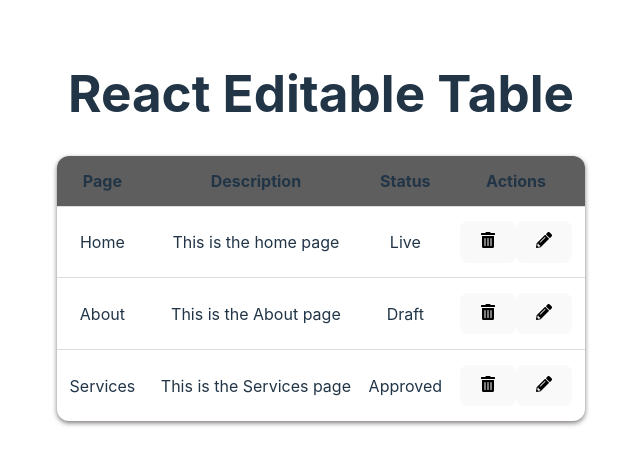
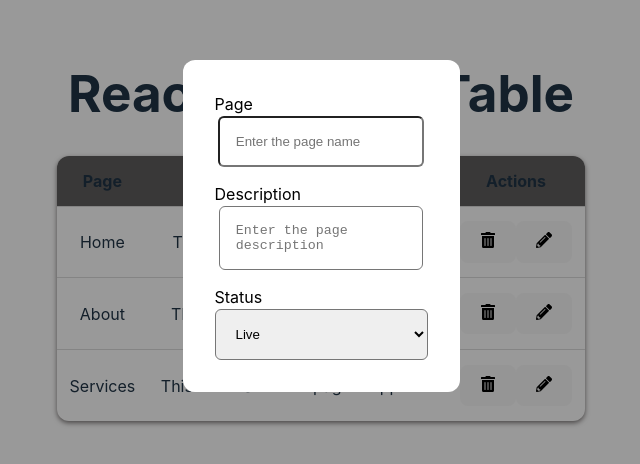
Before and after one commit to RamonSanGabriel/edit-table, a React (Vite) app: page / in a window 1280 px wide. Shown: the part 174-638 px from the top of the page, without its empty margins (319-959 px from the left). Built offline with nearby package versions, Linux system fonts and the light colour scheme.

Commit message:
modal styling

```diff
--- a/src/App.css
+++ b/src/App.css
@@ -3,44 +3,10 @@
   text-align: center;
   max-width: 1280px;
   margin: 0 auto;
+  place-items: center;
   padding: 1rem;
 }
 
-.logo {
-  height: 6em;
-  padding: 1.5em;
-  will-change: filter;
-  transition: filter 300ms;
-}
-.logo:hover {
-  filter: drop-shadow(0 0 2em #646cffaa);
-}
-.logo.react:hover {
-  filter: drop-shadow(0 0 2em #61dafbaa);
-}
-
-@keyframes logo-spin {
-  from {
-    transform: rotate(0deg);
-  }
-  to {
-    transform: rotate(360deg);
-  }
-}
-
-@media (prefers-reduced-motion: no-preference) {
-  a:nth-of-type(2) .logo {
-    animation: logo-spin infinite 20s linear;
-  }
-}
-
-.card {
-  padding: 2em;
-}
-
-.read-the-docs {
-  color: #888;
-}
 .appContainer {
   /* padding: 0 20px; */
   margin: 0 auto;
--- a/src/App.jsx
+++ b/src/App.jsx
@@ -3,12 +3,14 @@ import reactLogo from './assets/react.svg';
 import viteLogo from '/vite.svg';
 import './App.css';
 import Table from './components/Table/Table';
+import Modal from './components/Modal/Modal';
 
 function App() {
   return (
     <div className="appContainer">
       <h1>React Editable Table</h1>
       <Table />
+      <Modal />
     </div>
   );
 }
--- /dev/null
+++ b/src/components/Modal/Modal.jsx
@@ -0,0 +1,45 @@
+import css from './Modal.module.css';
+
+const Modal = () => {
+  return (
+    <div className={css.modalContainer}>
+      <div className={css.modal}>
+        <form action="">
+          <div className={css.formGroup}>
+            <label htmlFor="page">
+              <p>Page</p>
+              <input
+                type="text"
+                name="page"
+                id="page"
+                placeholder="Enter the page name"
+              />
+            </label>
+          </div>
+          <div className={css.formGroup}>
+            <label htmlFor="description">
+              <p>Description</p>
+              <textarea
+                name="description"
+                id="description"
+                placeholder="Enter the page description"
+              ></textarea>
+            </label>
+          </div>
+          <div className={css.formGroup}>
+            <label htmlFor="status">
+              <p>Status</p>
+              <select name="status" id="status">
+                <option value="live">Live</option>
+                <option value="draft">Draft</option>
+                <option value="approved">Approved</option>
+              </select>
+            </label>
+          </div>
+        </form>
+      </div>
+    </div>
+  );
+};
+
+export default Modal;
--- /dev/null
+++ b/src/components/Modal/Modal.module.css
@@ -0,0 +1,61 @@
+.modalContainer {
+  display: flex;
+  position: fixed;
+  top: 0;
+  left: 0;
+  background-color: rgba(0, 0, 0, 0.4);
+  /* background-color: #f3e6e6; */
+  /* opacity: 0.3; */
+  justify-content: center;
+  align-items: center;
+  width: 100%;
+  height: 100%;
+  z-index: 9999;
+  /* place-items: center; */
+  /* padding: 1rem; */
+}
+
+.modal {
+  display: flex;
+  background-color: #fff;
+  color: #000;
+  padding: 2rem;
+  border-radius: 12px;
+  /* width: 25em; */
+}
+.formGroup {
+  /*  margin-bottom: 0.313rem;
+  width: 100%; */
+}
+label p {
+  margin: 0;
+  text-align: left;
+}
+input,
+textarea {
+  display: block;
+  padding: 1rem;
+  border-radius: 6px;
+  width: 80%;
+  margin: 0 auto 15px;
+}
+textarea {
+  resize: none;
+}
+input::placeholder,
+textarea::placeholder {
+  /* text-align: center; */
+  /* place-items: center; */
+  /* align-items: center; */
+}
+select {
+  display: block;
+  padding: 1rem;
+  border-radius: 6px;
+  width: 100%;
+  /* margin: 0 auto; */
+  /* padding: 1rem;
+  border: none;
+  border-radius: 6px;
+  width: 100%; */
+}
```
